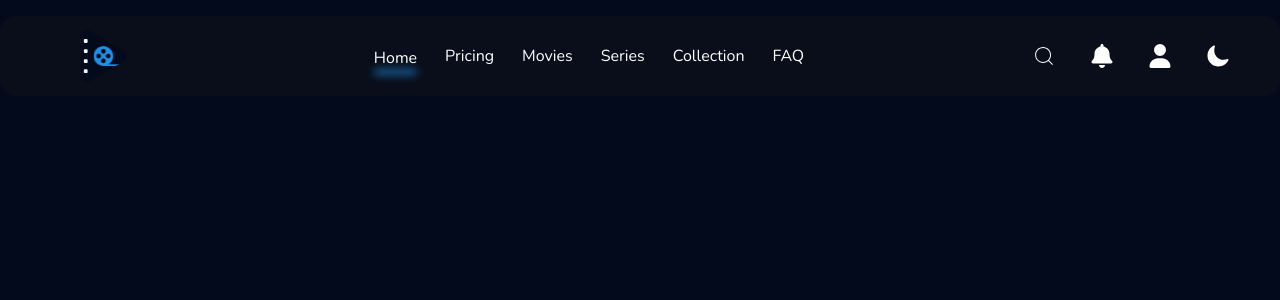
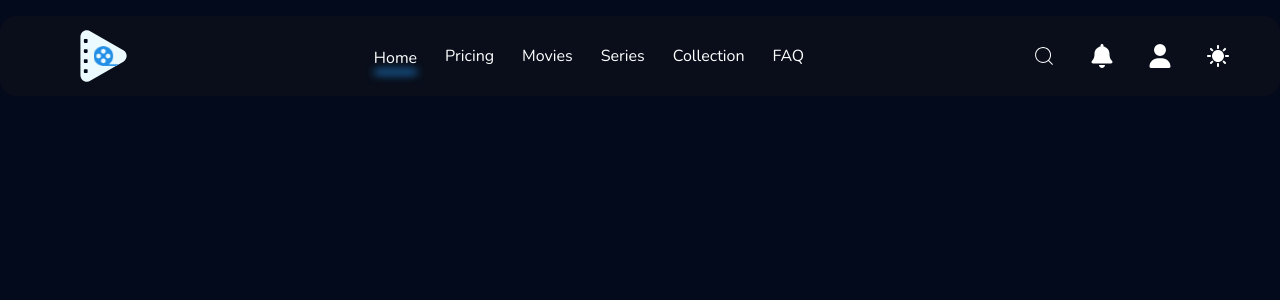
Before and after one commit to sajadanjidani/movie, a React (Vite) app: page / in a window 1280 px wide. Both pictures are taken after a click on the icon 1217 px from the left and 56 px from the top of the page. Shown: the top 300 px of the page. Built offline with nearby package versions, Linux system fonts and the light colour scheme.

Commit message:
fix: correct theme mode icon and update logo by theme

```diff
--- a/src/layout/Navbar/Navbar.jsx
+++ b/src/layout/Navbar/Navbar.jsx
@@ -9,7 +9,7 @@ import IconButton from "./elements/IconButton";
 
 export default function Navbar() {
 
-    const { darkMode } = useTheme();
+  const { darkMode } = useTheme();
 
   const [listItemInfo , setListItemInfo] = useState([
     {id : 1 , title : 'Home' , hrefLink : '/'},
@@ -25,9 +25,15 @@ export default function Navbar() {
   return (
     <div className='flex items-center justify-between static mt-4 rounded-2xl w-full h-20 px-12.5 container bg-white/20 dark:bg-[#1A1919]/30 *:text-[#091E51] dark:*:text-white'>
       {/* logo */}
+      {darkMode ? (
+        <Link to='/'>
+          <img src='/src/assets/images/Logo-Light.svg' className='w-24 h-24' alt='logo' />
+        </Link>
+      ) : (
         <Link to='/'>
           <img src='/src/assets/images/Logo-Dark.svg' className='w-24 h-24' alt='logo' />
         </Link>
+      )}
       {/* menu */}
         <ul className="flex items-center gap-7 h-full">
           {listItemInfo.map((item) =>
--- a/src/layout/Navbar/elements/IconButton.jsx
+++ b/src/layout/Navbar/elements/IconButton.jsx
@@ -94,13 +94,13 @@ export default function IconButton() {
         </li>
     {/* Mode */}
         {darkMode ? (
-                <li className="hover:cursor-pointer">
-                    <IoMoon onClick={() => changeModeHandler()} size={24}/>
-                </li>
+            <li className="hover:cursor-pointer">
+                <MdSunny onClick={() => changeModeHandler()} size={24}/>
+            </li>
         ) : (
-                <li className="hover:cursor-pointer">
-                    <MdSunny onClick={() => changeModeHandler()} size={24}/>
-                </li>
+            <li className="hover:cursor-pointer">
+                <IoMoon onClick={() => changeModeHandler()} size={24}/>
+            </li>
         )}
 
     </>
```
